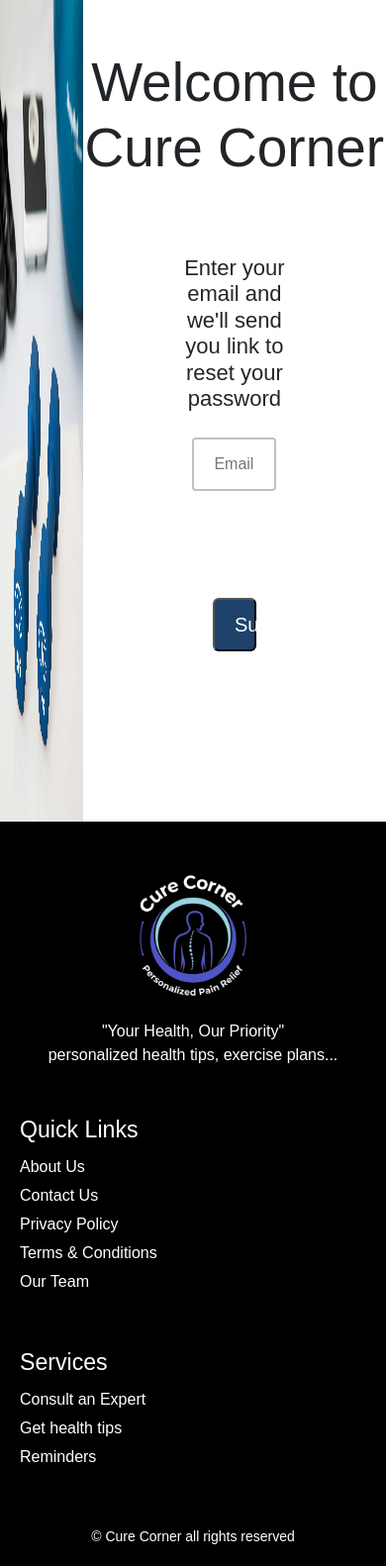
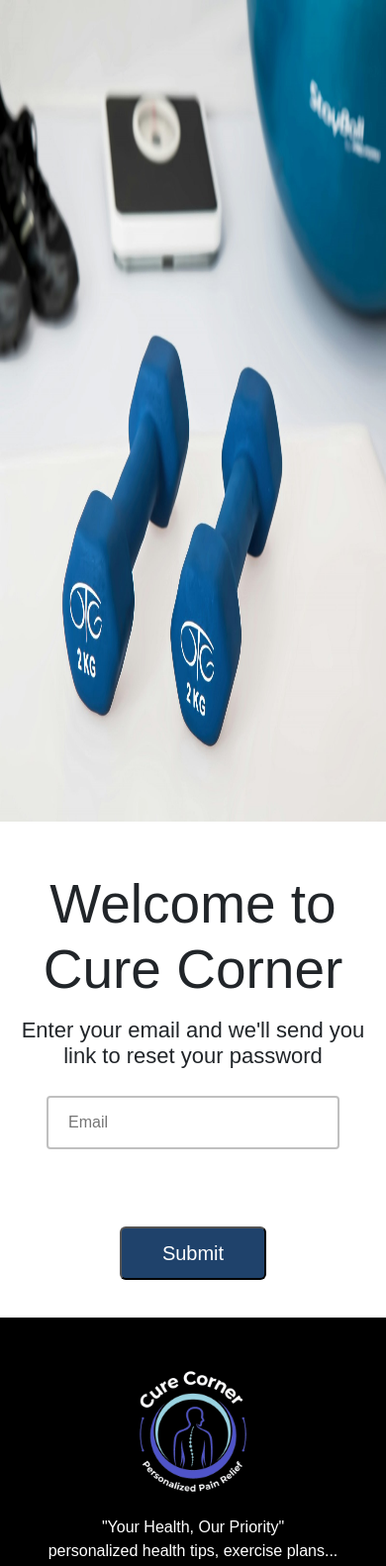
Before and after one commit to Sachinkumar9637/Wellness-Companion, a PHP site: page /forgotPassword.php in a window 390 px wide. Shown: the part 131-1713 px from the top of the page at 99% size. Run offline with PHP 8.4, Linux system fonts and the light colour scheme; some web fonts are replaced.

Commit message:
updated css file

```diff
--- a/style.css
+++ b/style.css
@@ -11,14 +11,14 @@ body{
     display: flex;
 }
 .login-image{
-    flex: 35%;
+    flex: 50%;
 }
 .login-image > img{
     width: 100%;
     height: 830px;
 }
 .login-text{
-    flex: 65%;
+    flex: 50%;
     text-align: center;
     line-height: 50px;
     margin-top: 50px;
@@ -28,7 +28,7 @@ body{
     color: #142a43;
 }
 .login-form{
-    padding: 8px 220px;
+    padding: 8px 100px;
 }
 .login-form > h3{
     font-size: 30px;
@@ -77,14 +77,14 @@ body{
     display: flex;
 }
 .fpassword-image{
-    flex: 35%;
+    flex: 50%;
 }
 .fpassword-image > img{
     width: 100%;
     height: 830px;
 }
 .fpassword-text{
-    flex: 65%;
+    flex: 50%;
     text-align: center;
     line-height: 50px;
     margin-top: 50px;
@@ -93,7 +93,7 @@ body{
     font-size: 55px;
 }
 .fpassword-form{
-    padding: 68px 100px;
+    padding: 68px 30px;
 }
 .fpassword-form > h3{
     font-size: 22px;
@@ -111,7 +111,7 @@ body{
     background-color: #1F426B;
     color: white;
     padding: 0px 20px;
-    margin: 90px 0 0 0;
+    margin: 60px 0 30px 0;
     font-size: 20px;
     border-radius: 6px;
 }
@@ -249,6 +249,10 @@ nav ul li a{
     color: #142a43;
 }
 
+.signup-text{
+    margin-top: 20px;
+}
+
 .signup-container{
     display: flex;
     flex-wrap: nowrap;
@@ -270,6 +274,7 @@ nav ul li a{
 .signup-form > h1{
     text-align: center;
     color: #142a43;
+    margin-top: 20px;
 }
 .signup-form > input[type=email], input[type=password], input[type=text] {
     width: 100%;
@@ -469,9 +474,35 @@ nav ul li a{
     text-decoration: none;
     border-radius: 15px;
 }
-
 .about-text-p, .text-p{
     color:  #99D3E1;
     text-decoration: solid;
 
 }
+
+/* Mobile screen for all the pages */
+@media only screen and (max-width: 768px) {
+    .login-container{
+        flex-direction: column;
+    }
+    .login-form{
+        padding: 8px 20px;
+    }
+    .fpassword-container{
+        flex-direction: column;
+    }
+    .fpassword-form{
+        padding: 8px 10px;
+    }
+    .signup-container{
+        flex-direction: column;
+        flex-wrap: wrap;
+        padding: 0;
+    }
+    .signupForm{
+        margin: 0px 40px;
+    }
+    .signup-form > button{
+        padding: 14px 0px;
+    }
+}
```
